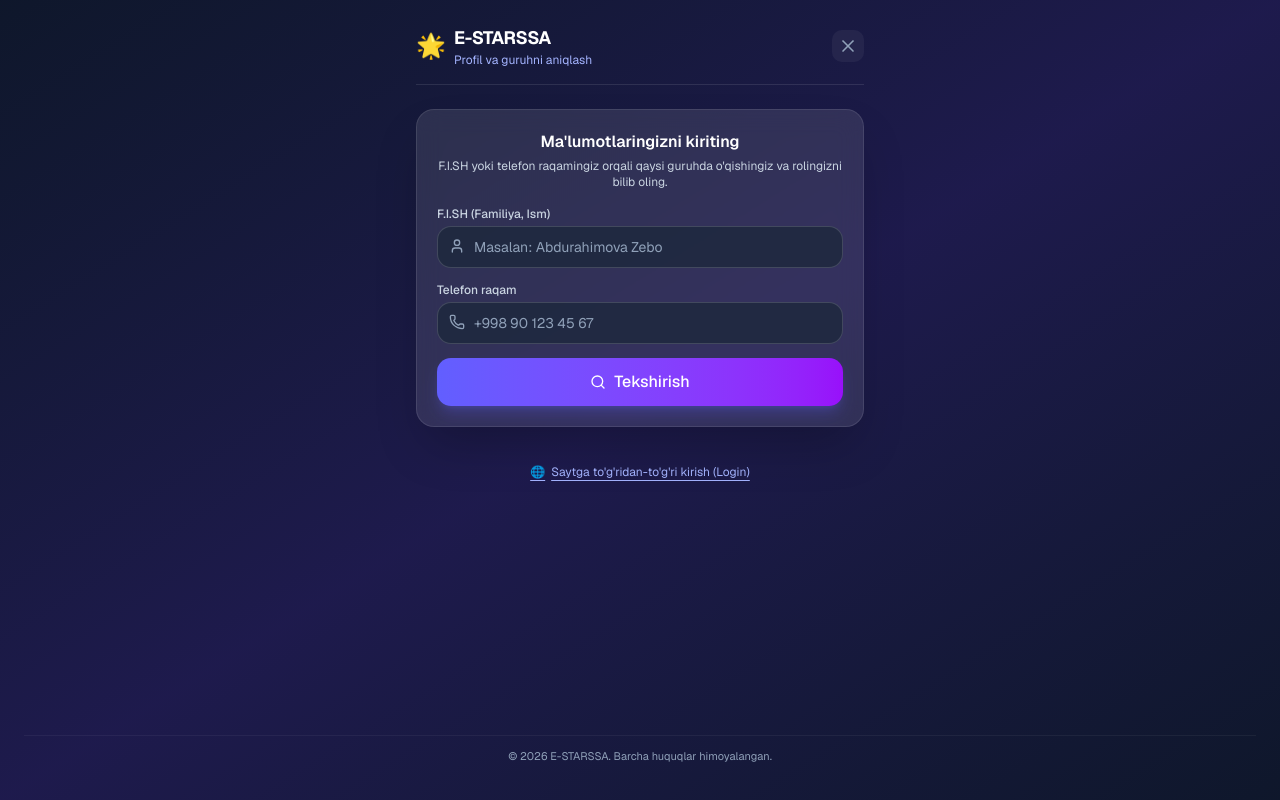
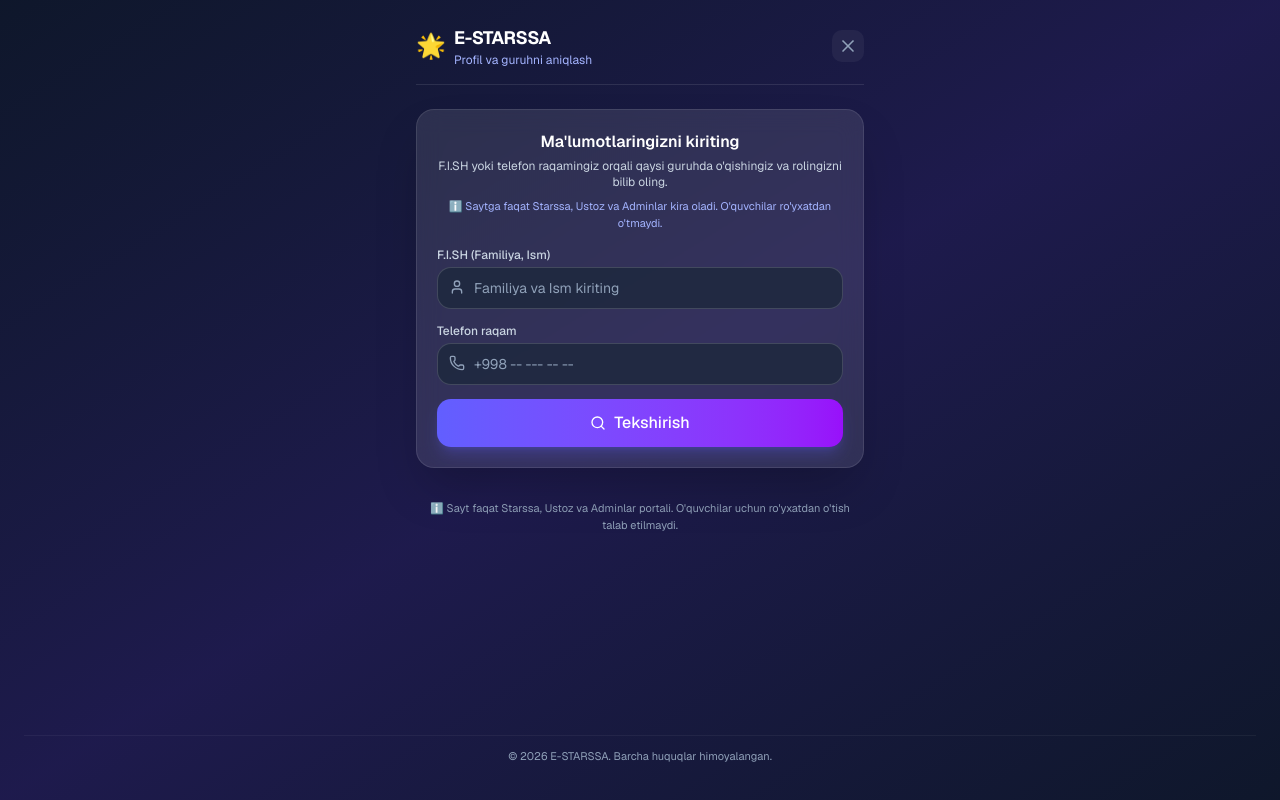
Before and after one commit to toxtaxodjayevalisher-rgb/estarssa.uz, a Next.js app: page /telegram/profile in a window 1280 px wide. Built offline with nearby package versions, Linux system fonts and the light colour scheme.

Commit message:
Clarify student access restrictions, replace placeholders with generic text, and enhance /start prompts

```diff
--- a/app/api/telegram/webhook/route.ts
+++ b/app/api/telegram/webhook/route.ts
@@ -289,10 +289,18 @@
   }
 
   if (matched) {
-    const replyText = `✅ <b>Sizning ma'lumotlaringiz:</b>\n\n👤 <b>F.I.SH:</b> ${matched.name}\n👥 <b>Guruhi:</b> <b>${matched.group}</b>\n🎓 <b>Roli:</b> <b>${matched.role}</b>\n📞 <b>Telefon:</b> ${matched.phone || 'Kiritilmagan'}\n\n<i>Batafsil ma'lumot olish yoki oyna orqali ko'rish uchun quyidagi tugmani bosing:</i>`;
+    const isStudent = matched.role === "O'quvchi";
+    let roleNotice = '';
+    if (isStudent) {
+      roleNotice = `\n\n📌 <b>Hurmatli o'quvchi!</b> Saytga faqat Starssa, Ustoz va Adminlar kira oladi. O'quvchilar saytdan ro'yxatdan o'tmaydi. Barcha uyga vazifalar va e'lonlar guruhingizda berib boriladi.`;
+    } else {
+      roleNotice = `\n\n🔐 <b>Siz tizim mas'ulisiz:</b> Saytga kirish uchun quyidagi havoladan foydalaning:\n👉 https://e-starssauz.netlify.app/login`;
+    }
+
+    const replyText = `✅ <b>Sizning ma'lumotlaringiz:</b>\n\n👤 <b>F.I.SH:</b> ${matched.name}\n👥 <b>Guruhi:</b> <b>${matched.group}</b>\n🎓 <b>Roli:</b> <b>${matched.role}</b>\n📞 <b>Telefon:</b> ${matched.phone || 'Kiritilmagan'}${roleNotice}`;
     await sendTelegramReply(chatId, replyText, messageId, getStartKeyboard(true));
   } else if (cleanPhone.length >= 7 || qName.length >= 3) {
-    const notFoundText = `❌ <b>Kiritilgan ma'lumot bo'yicha o'quvchi yoki xodim topilmadi.</b>\n\nIltimos, F.I.SH yoki telefon raqamingizni tekshirib qaytadan yozing, yoki quyidagi tugma orqali oynani oching:`;
+    const notFoundText = `❌ <b>Kiritilgan ma'lumot bo'yicha tizimda ma'lumot topilmadi.</b>\n\nIltimos, Familiya va Ismingizni yoki telefon raqamingizni to'g'ri yozganingizni tekshirib qaytadan yuboring:`;
     await sendTelegramReply(chatId, notFoundText, messageId, getStartKeyboard(true));
   }
 }
@@ -313,7 +321,7 @@
 
     // /start, /start@estarssaBot
     if (lowerText === '/start' || lowerText.startsWith('/start ') || lowerText.startsWith('/start@')) {
-      const welcomeText = `🌟 <b>Assalomu alaykum! E-STARSSA tizimiga xush kelibsiz!</b>\n\n<b>E-STARSSA</b> — bu guruh davomati, o'quv intizomi va kundalik faoliyatni nazorat qilish platformasi.\n\nO'quvchi ma'lumotlarini tekshirish, qaysi guruhda o'qishingiz va rolingizni bilish uchun quyidagi <b>"Oynani ochish 📱"</b> tugmasini bosing:`;
+      const welcomeText = `🌟 <b>Assalomu alaykum! E-STARSSA tizimiga xush kelibsiz!</b>\n\nℹ️ <b>Muhim eslatma:</b> Saytga faqat Starssa (guruh sardori), Ustoz va Adminlar kira oladi. O'quvchilar saytdan ro'yxatdan o'tmaydi.\n\n🔍 <b>Guruh va rolingizni bilish uchun:</b>\nIltimos, <b>F.I.SH (Familiya, Ism)</b> yoki <b>telefon raqamingizni</b> shu yerga yozib yuboring (yoki quyidagi tugma orqali oynani oching):`;
       await sendTelegramReply(chatId, welcomeText, message.message_id, getStartKeyboard(isPrivate));
     }
     // /hw, /hw@estarssaBot, /vazifa, /homework
--- a/app/telegram/profile/page.tsx
+++ b/app/telegram/profile/page.tsx
@@ -93,6 +93,9 @@
                 <p className="text-xs text-slate-300">
                   F.I.SH yoki telefon raqamingiz orqali qaysi guruhda o'qishingiz va rolingizni bilib oling.
                 </p>
+                <p className="text-[11px] text-indigo-300 pt-1">
+                  ℹ️ Saytga faqat Starssa, Ustoz va Adminlar kira oladi. O'quvchilar ro'yxatdan o'tmaydi.
+                </p>
               </div>
 
               {error && (
@@ -113,7 +116,7 @@
                       type="text"
                       value={fullName}
                       onChange={(e) => setFullName(e.target.value)}
-                      placeholder="Masalan: Abdurahimova Zebo"
+                      placeholder="Familiya va Ism kiriting"
                       className="w-full bg-slate-800/80 border border-white/15 rounded-xl pl-9 pr-3.5 py-2.5 text-sm text-white placeholder-slate-400 focus:outline-none focus:ring-2 focus:ring-indigo-400 transition"
                     />
                   </div>
@@ -129,7 +132,7 @@
                       type="tel"
                       value={phone}
                       onChange={(e) => setPhone(e.target.value)}
-                      placeholder="+998 90 123 45 67"
+                      placeholder="+998 -- --- -- --"
                       className="w-full bg-slate-800/80 border border-white/15 rounded-xl pl-9 pr-3.5 py-2.5 text-sm text-white placeholder-slate-400 focus:outline-none focus:ring-2 focus:ring-indigo-400 transition"
                     />
                   </div>
@@ -215,13 +218,19 @@
                   <span>Boshqa o'quvchini qidirish</span>
                 </button>
 
-                <a
-                  href="/login"
-                  className="w-full py-2.5 bg-gradient-to-r from-emerald-600 to-teal-600 hover:from-emerald-700 hover:to-teal-700 text-white font-medium rounded-xl text-xs flex items-center justify-center gap-2 transition shadow-md"
-                >
-                  <span>🌐</span>
-                  <span>Tizimga kirish (Sayt)</span>
-                </a>
+                {person.role === "O'quvchi" ? (
+                  <div className="p-3 bg-amber-500/15 border border-amber-500/30 rounded-xl text-xs text-amber-200 text-center leading-relaxed">
+                    📌 <b>Hurmatli o'quvchi!</b> Saytga faqat Starssa, Ustoz va Adminlar kira oladi. O'quvchilar saytdan ro'yxatdan o'tmaydi. Barcha uyga vazifalar va e'lonlar Telegram guruhingizda beriladi.
+                  </div>
+                ) : (
+                  <a
+                    href="https://e-starssauz.netlify.app/login"
+                    className="w-full py-2.5 bg-gradient-to-r from-emerald-600 to-teal-600 hover:from-emerald-700 hover:to-teal-700 text-white font-medium rounded-xl text-xs flex items-center justify-center gap-2 transition shadow-md"
+                  >
+                    <span>🔐</span>
+                    <span>Tizimga kirish (Portal)</span>
+                  </a>
+                )}
 
                 <button
                   onClick={handleClose}
@@ -235,13 +244,9 @@
           )}
 
           <div className="text-center pt-2">
-            <a
-              href="/login"
-              className="inline-flex items-center gap-1.5 text-xs text-indigo-300 hover:text-white underline underline-offset-4"
-            >
-              <span>🌐</span>
-              <span>Saytga to'g'ridan-to'g'ri kirish (Login)</span>
-            </a>
+            <p className="text-[11px] text-slate-400">
+              ℹ️ Sayt faqat Starssa, Ustoz va Adminlar portali. O'quvchilar uchun ro'yxatdan o'tish talab etilmaydi.
+            </p>
           </div>
         </div>
 
```
